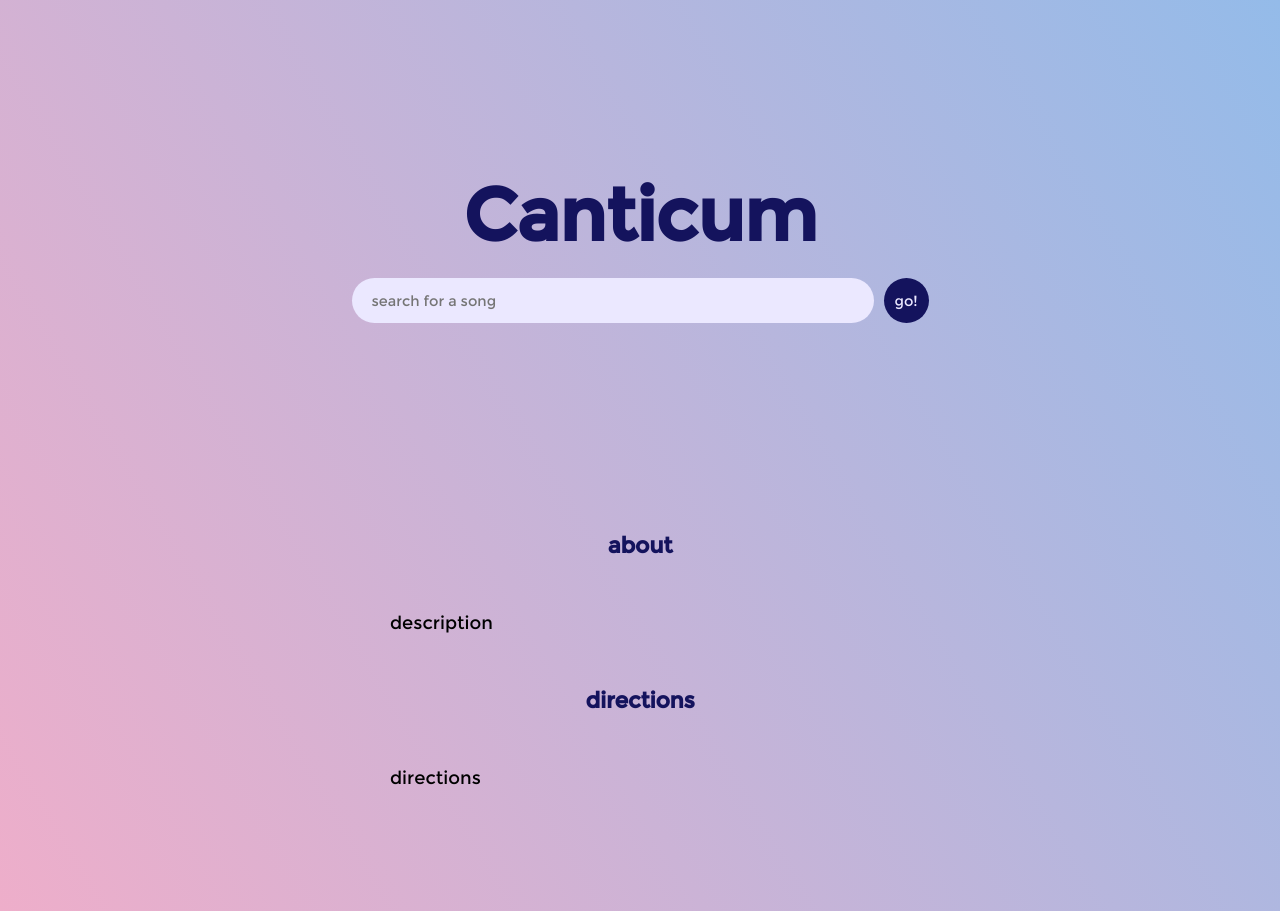
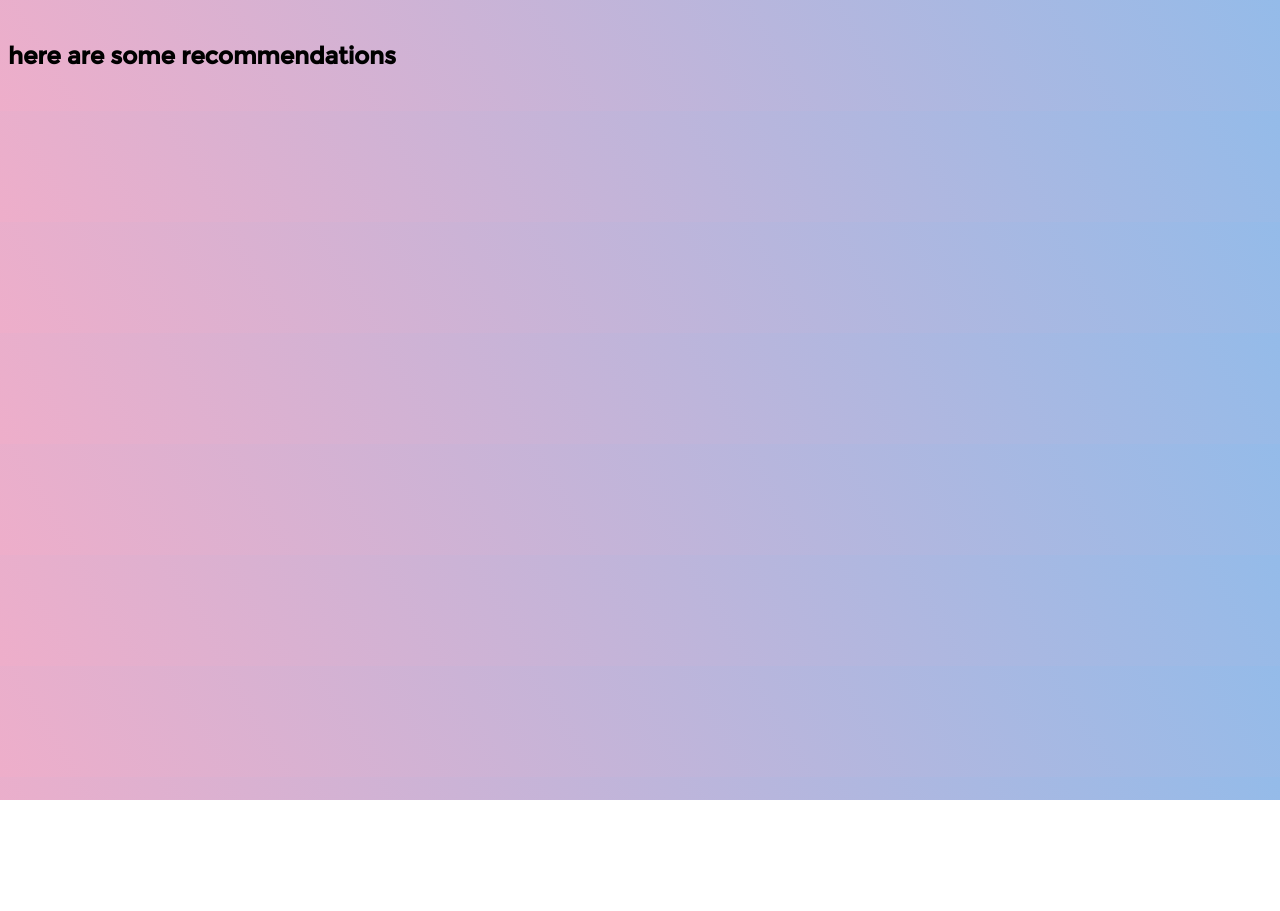
Before and after one commit to lyeric2022/canticum, a React (Vite) app: page /recommendations in a window 1280 px wide. After the commit the page ends 800 px from the top, so only its background shows below. Built offline with nearby package versions, Linux system fonts and the light colour scheme; a web font is replaced by a local one.

Commit message:
Implement react router for home and recommendations page

```diff
--- a/src/App.css
+++ b/src/App.css
@@ -21,69 +21,3 @@
   align-items: center;
   justify-content: center;
 }
-
-#title {
-  height: 250px;
-}
-
-#title p {
-  font-size: 100px;
-  font-weight: bold;
-  color: #14135d;
-  padding-bottom: 10px;
-}
-
-#input-box {
-  padding: 20px;
-  display: flex;
-}
-
-#song-input {
-  font-family: Nats;
-  font-size: 20px;
-  background-color: #ebe8ff;
-  min-width: 500px;
-  border: none;
-  padding-left: 20px;
-  border-radius: 50px;
-  outline-color: #da95ff;
-}
-
-#go-button {
-  padding-left: 10px;
-}
-
-#go-button button {
-  font-family: Nats;
-  font-size: 20px;
-  background-color: #14135d;
-  color: #ebe8ff;
-  border: none;
-  border-radius: 50px;
-  width: 45px;
-}
-
-#go-button button:hover {
-  background-color: #f1b5f1;
-  scale: 1.07;
-  transition: all 0.3s;
-}
-
-#desc-div {
-  display: flex;
-  flex-direction: column;
-
-  width: 500px;
-  padding-top: 150px;
-  padding-bottom: 100px;
-}
-
-#desc-div h1 {
-  align-self: center;
-  font-size: 30px;
-  color: #14135d;
-}
-
-#desc-div text {
-  font-size: 25px;
-}
--- a/src/App.jsx
+++ b/src/App.jsx
@@ -1,26 +1,7 @@
-import { useState } from "react";
 import "./App.css";
 
 function App() {
-  return (
-    <div id="main">
-      <div id="title">
-        <p>Canticum</p>
-      </div>
-      <div id="input-box">
-        <input id="song-input" type="text" placeholder="search for a song" />
-        <div id="go-button">
-          <button>go!</button>
-        </div>
-      </div>
-      <div id="desc-div">
-        <h1>about</h1>
-        <text>description</text>
-        <h1>directions</h1>
-        <text>directions</text>
-      </div>
-    </div>
-  );
+  return <div id="main">Canticum</div>;
 }
 
 export default App;
--- a/src/main.jsx
+++ b/src/main.jsx
@@ -1,9 +1,23 @@
 import React from "react";
 import ReactDOM from "react-dom/client";
+import { createBrowserRouter, RouterProvider } from "react-router-dom";
 import App from "./App.jsx";
+import Home from "./HomePage/Home";
+import Recommendations from "./RecPage/Recommendations.jsx";
+
+const router = createBrowserRouter([
+  {
+    path: "/",
+    element: <Home />,
+  },
+  {
+    path: "/recommendations",
+    element: <Recommendations />,
+  },
+]);
 
 ReactDOM.createRoot(document.getElementById("root")).render(
   <React.StrictMode>
-    <App />
+    <RouterProvider router={router} />
   </React.StrictMode>
 );
```
